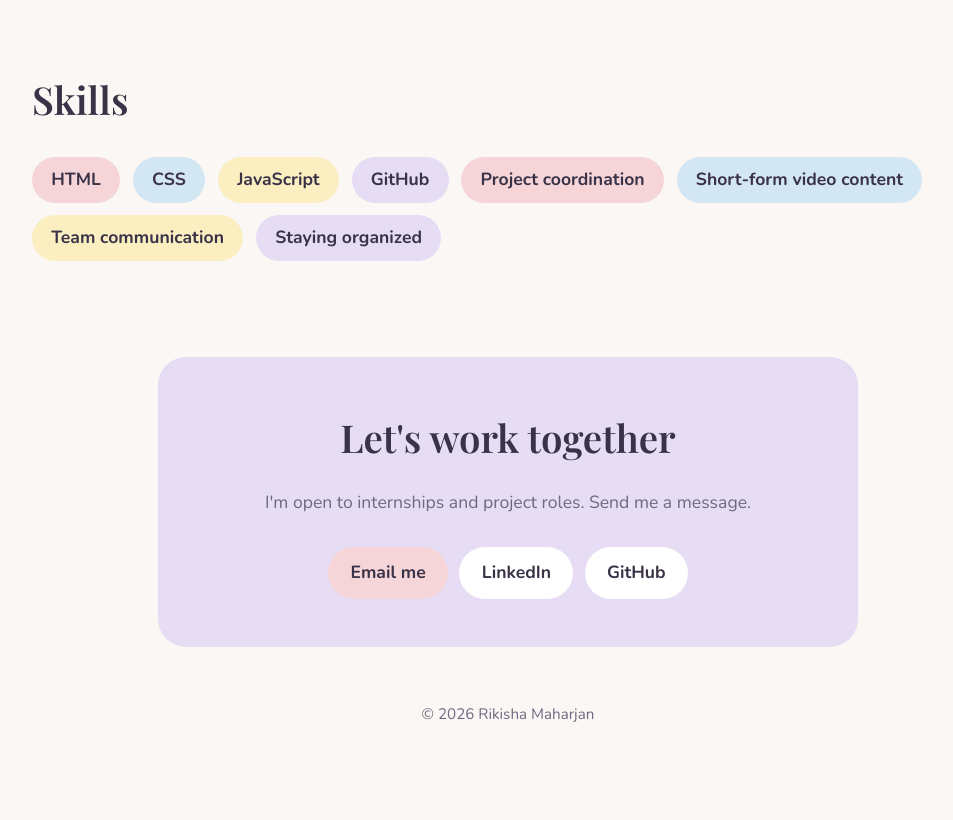
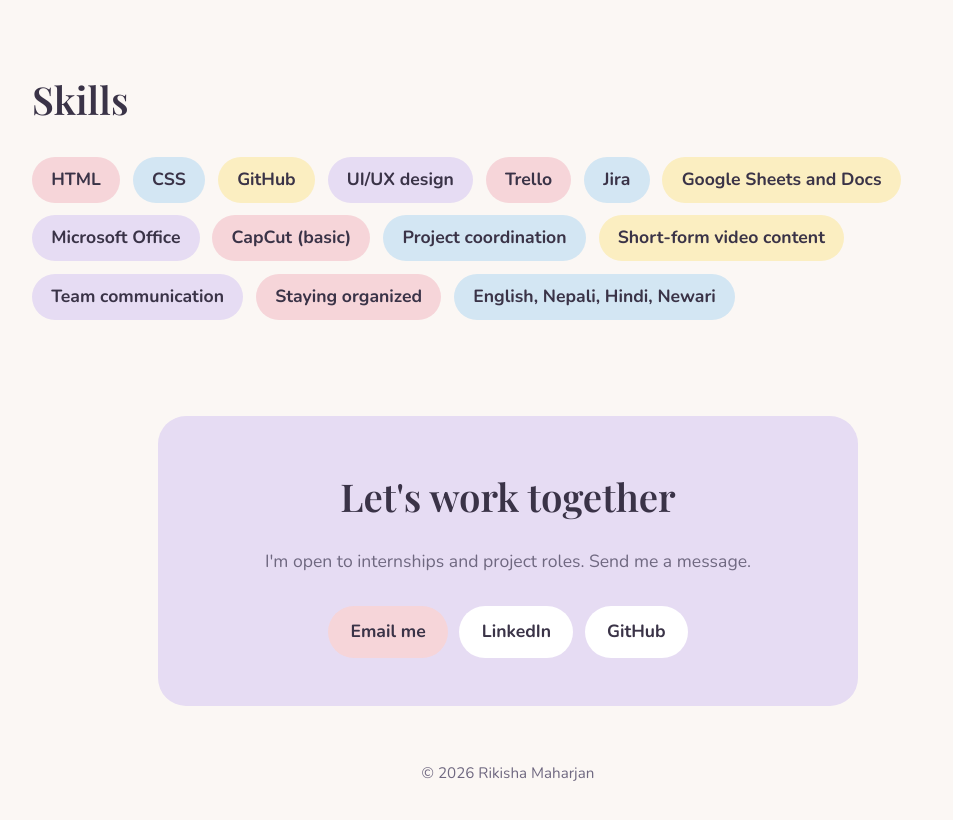
Before and after one commit to Rikisha-maharjan/portfolio, a plain HTML site: page index.html in a window 1280 px wide. Shown: the part 2267-3087 px from the top of the page, without its empty margins (132-1085 px from the left). Before the commit the page ends 3050 px from the top, so only its background shows below. Drawn offline with nearby package versions, Linux system fonts and the light colour scheme.

Commit message:
Updated skills

```diff
--- a/index.html
+++ b/index.html
@@ -88,12 +88,18 @@
     <div class="skill-list">
       <span class="pill pill-blush">HTML</span>
       <span class="pill pill-sky">CSS</span>
-      <span class="pill pill-butter">JavaScript</span>
-      <span class="pill pill-lavender">GitHub</span>
-      <span class="pill pill-blush">Project coordination</span>
-      <span class="pill pill-sky">Short-form video content</span>
-      <span class="pill pill-butter">Team communication</span>
-      <span class="pill pill-lavender">Staying organized</span>
+      <span class="pill pill-butter">GitHub</span>
+      <span class="pill pill-lavender">UI/UX design</span>
+      <span class="pill pill-blush">Trello</span>
+      <span class="pill pill-sky">Jira</span>
+      <span class="pill pill-butter">Google Sheets and Docs</span>
+      <span class="pill pill-lavender">Microsoft Office</span>
+      <span class="pill pill-blush">CapCut (basic)</span>
+      <span class="pill pill-sky">Project coordination</span>
+      <span class="pill pill-butter">Short-form video content</span>
+      <span class="pill pill-lavender">Team communication</span>
+      <span class="pill pill-blush">Staying organized</span>
+      <span class="pill pill-sky">English, Nepali, Hindi, Newari</span>
     </div>
   </section>
 
```
